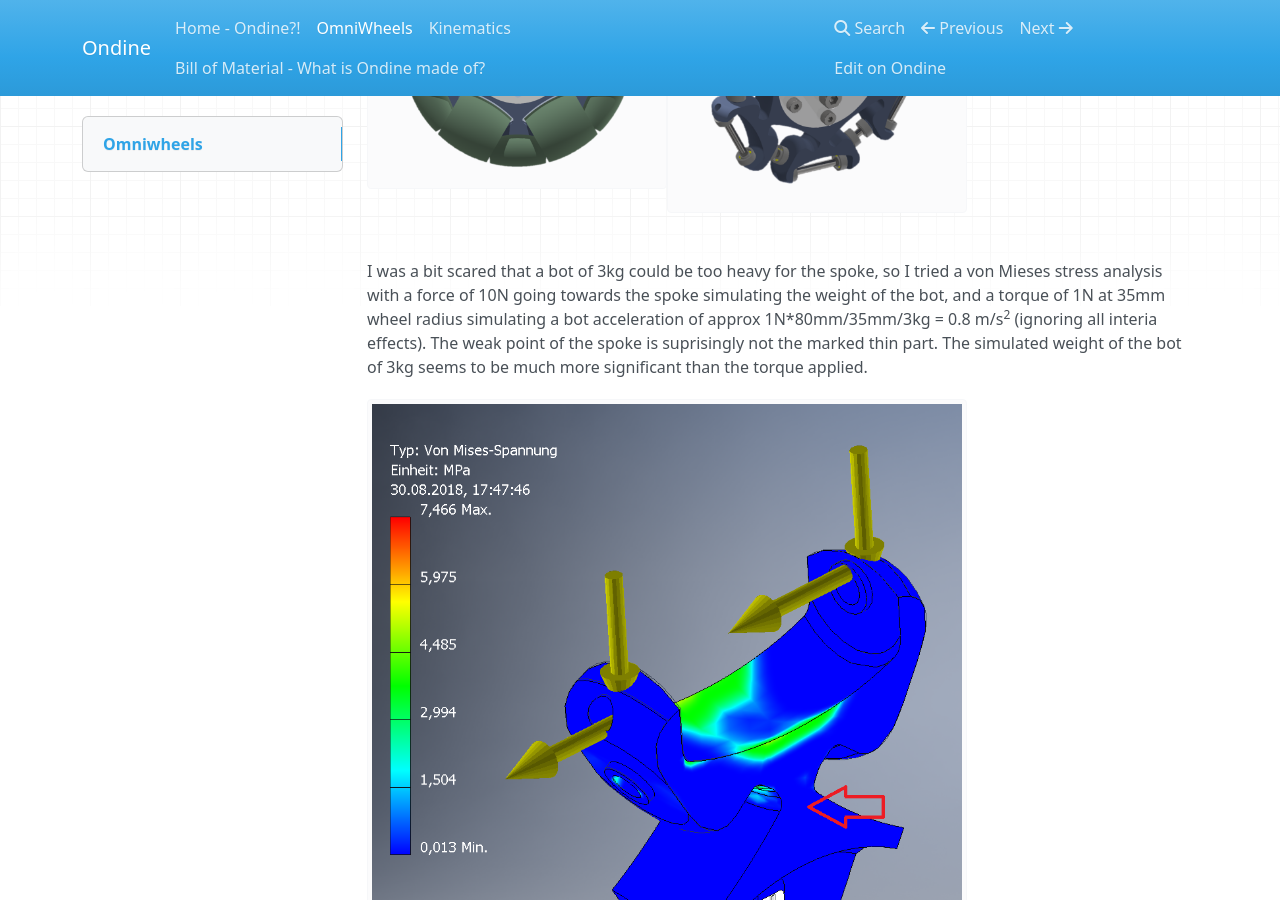
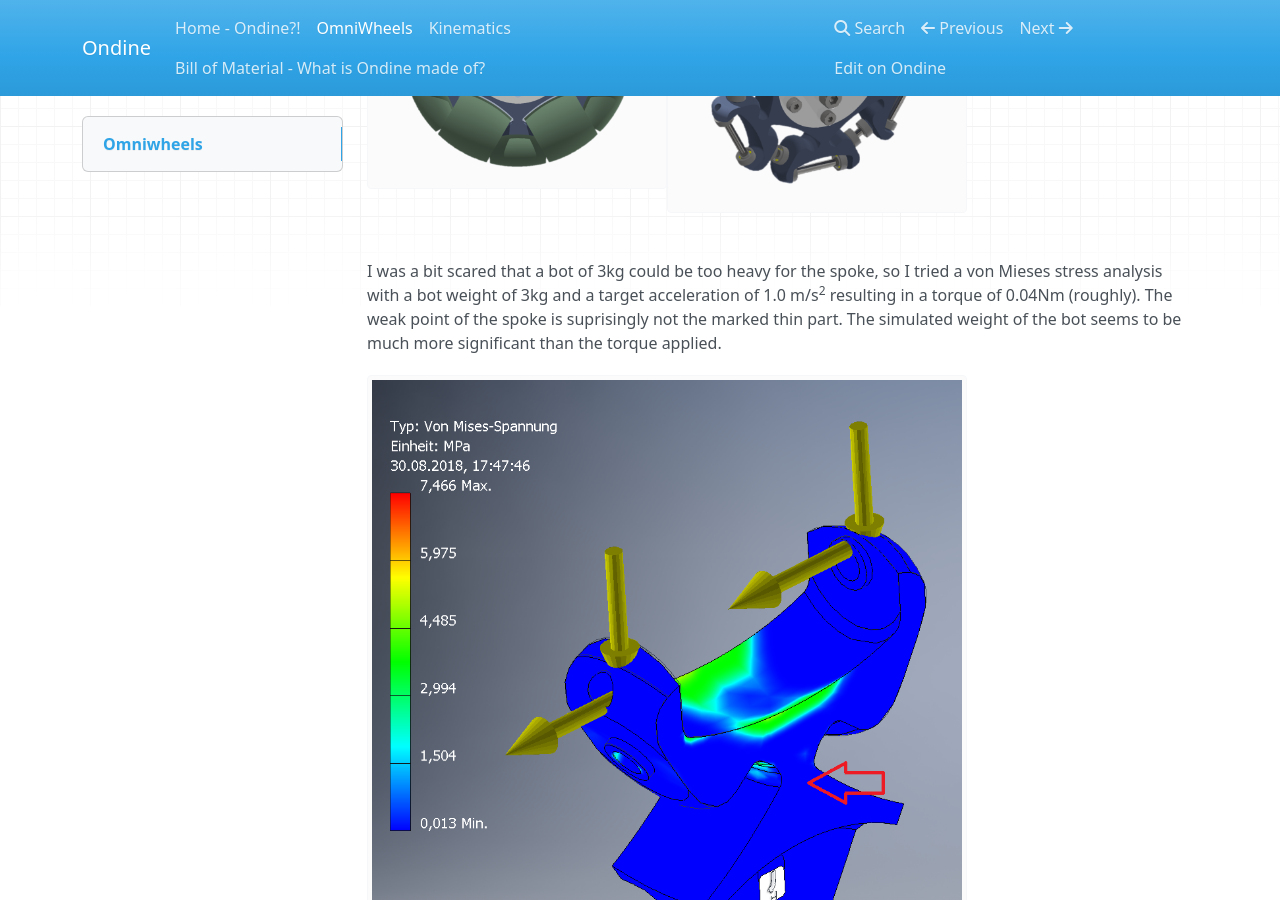
Before and after one commit to jochenalt/Ondine, an MkDocs documentation site: the page built from docs/OmniWheels.md, in a window 1280 px wide and 900 px high, scrolled down 1337 px. Built offline with MkDocs 1.6.1, drawn with Linux system fonts in a browser that asks for light colours; nearby versions of some CDN libraries; old or Windows-style settings are respelled for this version of MkDocs.

Commit message:
no message

```diff
--- a/docs/OmniWheels.md
+++ b/docs/OmniWheels.md
@@ -15,9 +15,8 @@ I ended up with that design, that has an identical width of all rolls and two be
 <img align="left" width="300px" src="../images/omniwheel/omniwheel CAD total.png"/>
 <img width="300px" src="../images/omniwheel/omniwheel CAD cut.png"/>
 
-I was a bit scared that a bot of 3kg could be too heavy for the spoke, so I tried a von Mieses stress analysis with a force of 10N going towards the spoke simulating the weight of the bot, and a torque of 1N at 35mm wheel radius simulating a bot acceleration of approx 1N*80mm/35mm/3kg = 0.8 m/s<sup>2</sup> (ignoring all interia effects). The weak point of the spoke is suprisingly not the marked thin part. The simulated weight of the bot of 3kg seems to be much more significant than the torque applied.
+I was a bit scared that a bot of 3kg could be too heavy for the spoke, so I tried a von Mieses stress analysis with a bot weight of 3kg and a target acceleration of 1.0 m/s<sup>2</sup> resulting in a torque of 0.04Nm (roughly). The weak point of the spoke is suprisingly not the marked thin part. The simulated weight of the bot seems to be much more significant than the torque applied.
 <img width="600px" src="../images/omniwheel/VonMisesSpannung.png"/>
-
 
 As a courtesy to the japanese patent, I arranged the 3D-printed parts in beautiful manner:
 
```
